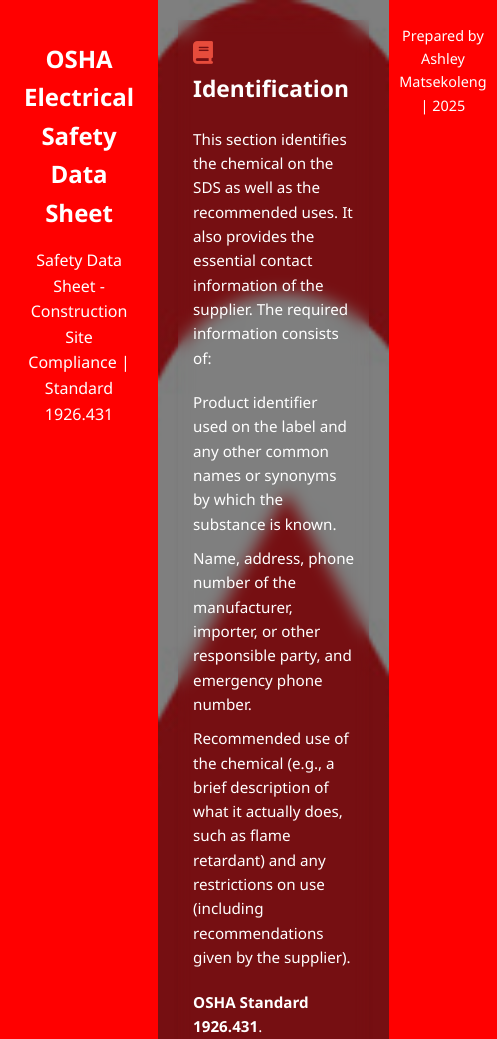
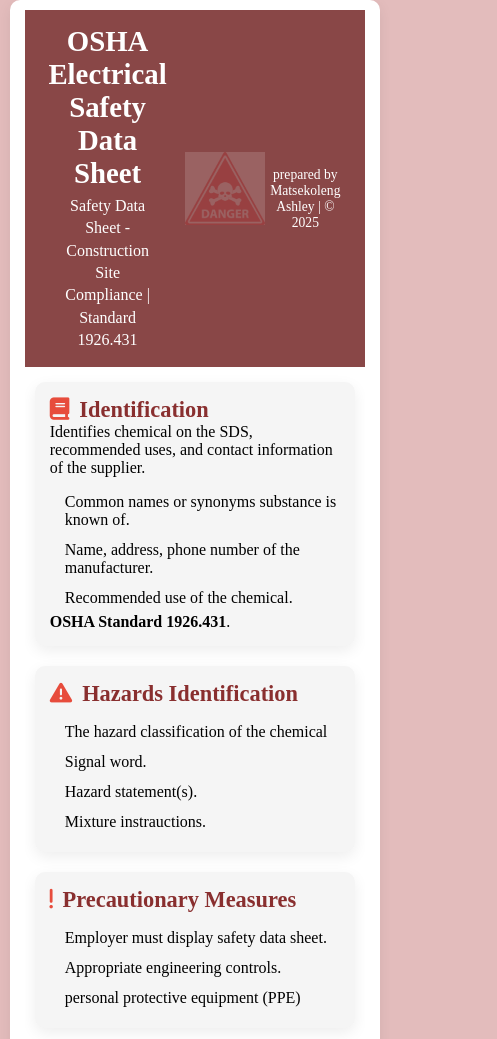
Before and after one commit to Ashley-Blu/2.1-OSHA-Electricl-Safety, a plain HTML site: page index.html in a window 390 px wide. Shown: the top 1039 px of the page, 497 px wide, since content can reach past the window. Drawn offline with Linux system fonts and the light colour scheme.

Commit message:
Better styling, media queries

```diff
--- a/index.html
+++ b/index.html
@@ -10,28 +10,29 @@
 </head>
 
 <body>
-    <header>
-        <h1></i> OSHA Electrical Safety Data Sheet</h1>
+    <section class="body-content">
+        <nav>
+            <div class="header">
+                <h1>OSHA Electrical Safety Data Sheet</h1>
                 <p>Safety Data Sheet - Construction Site Compliance | Standard 1926.431</p>
-    </header>
-
+            </div>
+            <img src="assets/danger.png" alt="">
+            <div class="footer">
+                <p>prepared by Matsekoleng Ashley | &copy 2025</p>
+            </div>
+        </nav>
         <main class="container">
 
             <section>
                 <h2 id="toggles"><i class="fas fa-book"></i>Identification</h2>
                 <div class="accordion-container">
-                <p> This section identifies the chemical on the SDS as well as the recommended uses. It also provides
-                    the essential contact information of the supplier. The required information consists of:
+                    <p>Identifies chemical on the SDS, recommended uses, and contact information of the supplier.
                     <ul>
-                    <li>Product identifier used on the label and any other common names or synonyms by which the
-                        substance is known.
+                        <li>Common names or synonyms substance is known of.
                         </li>
-                    <li>Name, address, phone number of the manufacturer, importer, or other responsible party, and
-                        emergency phone number.
+                        <li>Name, address, phone number of the manufacturer.
                         </li>
-                    <li>Recommended use of the chemical (e.g., a brief description of what it actually does, such
-                        as flame retardant) and any restrictions on use (including recommendations given by the
-                        supplier).
+                        <li>Recommended use of the chemical.
                         </li>
                     </ul>
                     <strong>OSHA Standard 1926.431</strong>.</p>
@@ -41,66 +42,39 @@
 
             <section>
                 <h2 id="toggles"><i class="fas fa-exclamation-triangle"></i>Hazards Identification</h2>
-            <ul>This section identifies the hazards of the chemical presented on the SDS and the appropriate
-                warning information associated with those hazards. The required information consists of:
-                • The hazard classification of the chemical (e.g., flammable liquid, category1).
-                • Signal word.
-                • Hazard statement(s).
-                • Pictograms (the pictograms or hazard symbols may be presented as graphical reproductions
-                of the symbols in black and white or be a description of the name of the symbol (e.g., skull
-                and crossbones, flame).
-                • Precautionary statement(s).
-                • Description of any hazards not otherwise classified.
-                • For a mixture that contains an ingredient(s) with unknown toxicity, a statement describing how
-                much (percentage) of the mixture consists of ingredient(s) with unknown acute toxicity. Please
-                note that this is a total percentage of the mixture and not tied to the individual ingredient(s).
+                <ul>
+                    <li>The hazard classification of the chemical</li>
+                    <li>Signal word.</li>
+                    <li>Hazard statement(s).</li>
+                    <li>Mixture instrauctions.</li>
                 </ul>
             </section>
 
             <section>
                 <h2 id="toggles"><i class="fas fa-exclamation"></i>Precautionary Measures</h2>
-            <p>
-                This section indicates the exposure limits, engineering controls, and personal protective
-                measures that can be used to minimize worker exposure. The required information consists of:
                 <ul>
-                <li> OSHA Permissible Exposure Limits (PELs), American Conference of Governmental Industrial
-                    Hygienists (ACGIH) Threshold Limit Values (TLVs), and any other exposure limit used or
-                    recommended by the chemical manufacturer, importer, or employer preparing the safety data
-                    sheet, where available. </li>
-                <li>Appropriate engineering controls (e.g., use local exhaust ventilation, or use only in an enclosed
-                    system). </li>
-                <li> Recommendations for personal protective measures to prevent illness or injury from exposure
-                    to chemicals, such as personal protective equipment (PPE) (e.g., appropriate types of eye, face,
-                    skin or respiratory protection needed based on hazards and potential exposure).</li>
-                <li> Any special requirements for PPE, protective clothing or respirators (e.g., type of glove material,
-                    such as PVC or nitrile rubber gloves; and breakthrough time of the glove material).</li>
+                    <li>Employer must display safety data sheet.</li>
+                    <li>Appropriate engineering controls.</li>
+                    <li>personal protective equipment (PPE)</li>
                 </ul>
-            </p>
             </section>
 
             <section class="accordion-section">
                 <h2 id="toggles"><i class="fas fa-tools"></i>Safe Use of Electrophores Equipment</h2>
                 <p>
                 <ul>
-                <li>
-                    Remove all jewellery before working with electricity. This includes rings, watches, bracelets, and
-                    necklaces.
-                </li>
-                <li>Determine appropriate personal protective equipment (PPE) based on potential hazards present. Before
-                    use, inspect safety glasses and gloves for signs of wear and tear, and other damage.</li>
-                <li>Use insulated tools and testing equipment to work on electrical equipment.</li>
-                <li>Use power tools that are
-                    double-insulated or that have Ground Fault Circuit Interrupters protecting the circuit.</li>
-                <li> Do not use
-                    aluminium ladders while working with electricity; choose either wood or fiberglass.</li>
+                    <li>Remove all jewellery before working with electricity.</li>
+                    <li>Determine appropriate personal protective equipment (PPE)</li>
+                    <li>Use double-insulated power tools.</li>
+                    <li>Use either wood or fiberglass ladders when working with elelctricity.</li>
                 </ul>
 
 
                 </p>
                 <div class="accordion-content">
                     <ul>
-                    <li></i> Be cautious of chemical hazards</li>
-                    <li></i> Prevent electrical hazards by following lockout/tagout procedures
+                        <li></i>Be cautious of chemical hazards</li>
+                        <li></i>Follow lockout/tagout procedures
                         </li>
                     </ul>
                 </div>
@@ -108,28 +82,20 @@
 
             <section>
                 <h2 id="toggles"><i class="fas fa-info"></i>Regulatory Info</h2>
-            <p><strong>OSHA Standard 1926.431</strong> ensures proper wiring methods and equipment installation in
-                construction. Follow emergency procedures, such as immediate shutdown and reporting, in case of
+                <p><strong>OSHA Standard 1926.431</strong> incourages immediate shutdown and reporting, in case of
                     electrical incidents.</p>
                 <p>
                 <ul>
-                <li>Hazardous Waste Management: Dispose of chemicals and gels as hazardous waste. Collect in a
-                    non-leaking container labelled with a hazardous waste tag. Request pickup of hazardous waste using
-                    the EHS online system.
-                </li>
-                <li>Non-Hazardous Waste Management: Some gels may be considered non-hazardous and may be treated as
-                    such. For example, ethidium bromide 0.4 wt.% in non-polyacrylamide gel is considered non-hazardous
-                    waste and can be placed into a closed bag, then into trash.</li>
+                    <li>Hazardous Waste Management: Dispose of chemicals and gels as hazardous waste.</li>
+                    <li>Non-Hazardous Waste Management: Some gels may be considered non-hazardous can be placed into a
+                        closed bag, then into trash.</li>
                 </ul>
                 </p>
             </section>
 
         </main>
+    </section>
 
-    <footer>
-        <p>Prepared by Ashley Matsekoleng | 2025</p>
-
-    </footer>
 </body>
 
 </html>
--- a/style.css
+++ b/style.css
@@ -1,58 +1,102 @@
-body {
-  font-family: 'Segoe UI', sans-serif;
+* {
   margin: 0;
-  background-color: none;
-  color: #ffffff;
-  line-height: 1.6;
-  display:flex;
-  justify-content: space-between;
+  padding: 0;
+  box-sizing: border-box;
+  font-family: 'Times New Roman', Times, serif;
 }
 
-header {
-  background-color: red;
-  padding: 1.5rem;
-  text-align: center;
+body{
+  background: rgb(227, 188, 188);
 }
 
-header h1 {
-  margin-bottom: 0.5rem;
-  font-size: 2rem;
+.body-content {
+  background-color: white;
+  width: 70%;
+  height: 100vh;
+  display: flex;
+  overflow: hidden;
+  margin: auto;
+  padding: 10px;
 }
 
-.container {
+nav {
+  display: flex;
+  flex-direction: column;
+  justify-content: space-between;
+  height: 100vh;
+  background-color: rgb(137, 71, 71);
   padding: 20px;
-  background-image: linear-gradient(rgba(0, 0, 0, 0.5), rgba(0, 0, 0, 0.5)), url("./assets/danger.png");
-  background-size: cover;
-  background-position: center;
-  background-repeat: no-repeat;
+  box-sizing: border-box;
+  width: 350px;
+  position: relative;
+}
 
+.header h1 {
+  font-size: 2.5rem;
+  color: white;
+  margin-bottom: 0.5rem;
+}
+
+.header p {
+  color: white;
+  font-size: 1rem;
+  line-height: 1.4;
+  margin-bottom: 1rem;
+}
+
+.footer {
+  text-align: center;
+  color: white;
+  font-size: 0.9rem;
+  border-top: 1px solid rgba(255, 255, 255, 0.3);
+  padding-top: 15px;
+}
+
+nav img {
+  position: absolute;
+  bottom: 80px;
+  left: 20px;
+  width: 90%;
+  height: auto;
+  max-height: 400px;
+  opacity: 0.3;
+  pointer-events: none;
+  z-index: 0;
+}
+
+main.container {
+  flex-grow: 1;
+  overflow-y: auto;
+  padding: 30px;
 }
 
 section {
-  background-color: none;
+  background-color: #f5f5f5;
+  padding: 20px;
+  border-radius: 10px;
   margin-bottom: 20px;
-  padding: 15px;
-  box-shadow: 0 0 5px rgba(0, 0, 0, 0.05);
-  backdrop-filter: blur(8px);
+  box-shadow: 0 5px 15px rgba(0,0,0,0.07);
 }
 
 section h2 {
   margin-top: 0;
-  color: white;
+  color: #892F2F;
+  font-size: 1.8rem;
 }
 
 ul {
   list-style-type: none;
-  padding-left: 0;
+  padding-left: 15px;
+  margin-top: 10px;
 }
 
 ul li {
-  padding: 5px 0;
+  padding: 6px 0;
   display: flex;
   align-items: center;
 }
 
- i {
+i {
   margin-right: 10px;
   color: #e74c3c;
 }
@@ -60,9 +104,11 @@ ul li {
 .accordion-content {
   max-height: 0;
   overflow: hidden;
-  background-color: #f1f1f1;
+  background-color: #eee;
   transition: max-height 0.4s ease-out;
   padding: 0 15px;
+  border-radius: 8px;
+  margin-top: 10px;
 }
 
 .accordion-content.show {
@@ -70,21 +116,68 @@ ul li {
   padding: 15px;
 }
 
-footer {
-  text-align: center;
-  background-color: red;
-  color: white;
-  padding: 10px;
-  font-size: 0.9rem;
-}
+@media screen and (max-width: 768px) {
+  .body-content {
+    flex-direction: column;
+    width: 95%;
+    height: auto;
+    margin: 0 auto;
+    padding: 10px 15px;
+  }
 
-/* Responsive Styles */
-@media screen and (max-width: 768px) {
-  header h1 {
-    font-size: 1.5rem;
+  nav {
+    width: 100%;
+    height: auto;
+    padding: 15px 20px;
+    flex-direction: row;
+    align-items: center;
+    justify-content: space-between;
+    position: relative;
+  }
+
+  nav img {
+    position: relative;
+    bottom: auto;
+    left: auto;
+    width: 80px;
+    max-height: none;
+    opacity: 0.15;
+    margin: 0;
+    margin-left: 15px;
+  }
+
+  .header h1 {
+    font-size: 1.8rem;
+    margin-bottom: 0.3rem;
+    flex-grow: 1;
+    text-align: center;
+  }
+
+  .header p {
+    font-size: 1rem;
+    text-align: center;
+    flex-grow: 1;
+    margin: 0 10px;
+  }
+
+  .footer {
+    text-align: center;
+    font-size: 0.85rem;
+    padding-top: 10px;
+    border-top: none;
+    margin-top: 12px;
+    width: 100%;
+  }
+
+  main.container {
+    padding: 15px 10px;
   }
 
   section {
-    font-size: 0.95rem;
+    padding: 15px;
+  }
+
+  section h2 {
+    font-size: 1.4rem;
   }
 }
```
Lines whose indentation alone changed are shown as unchanged.
